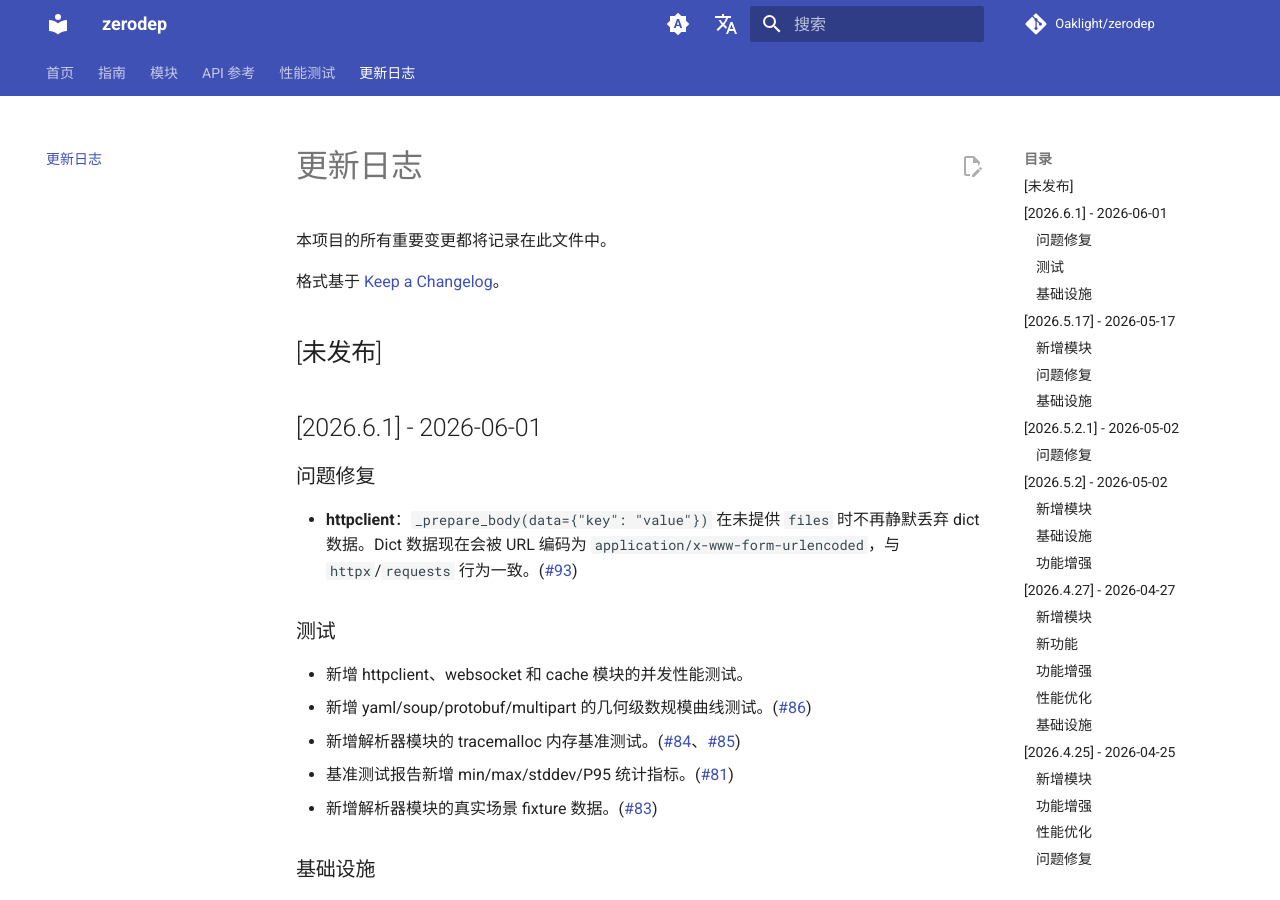
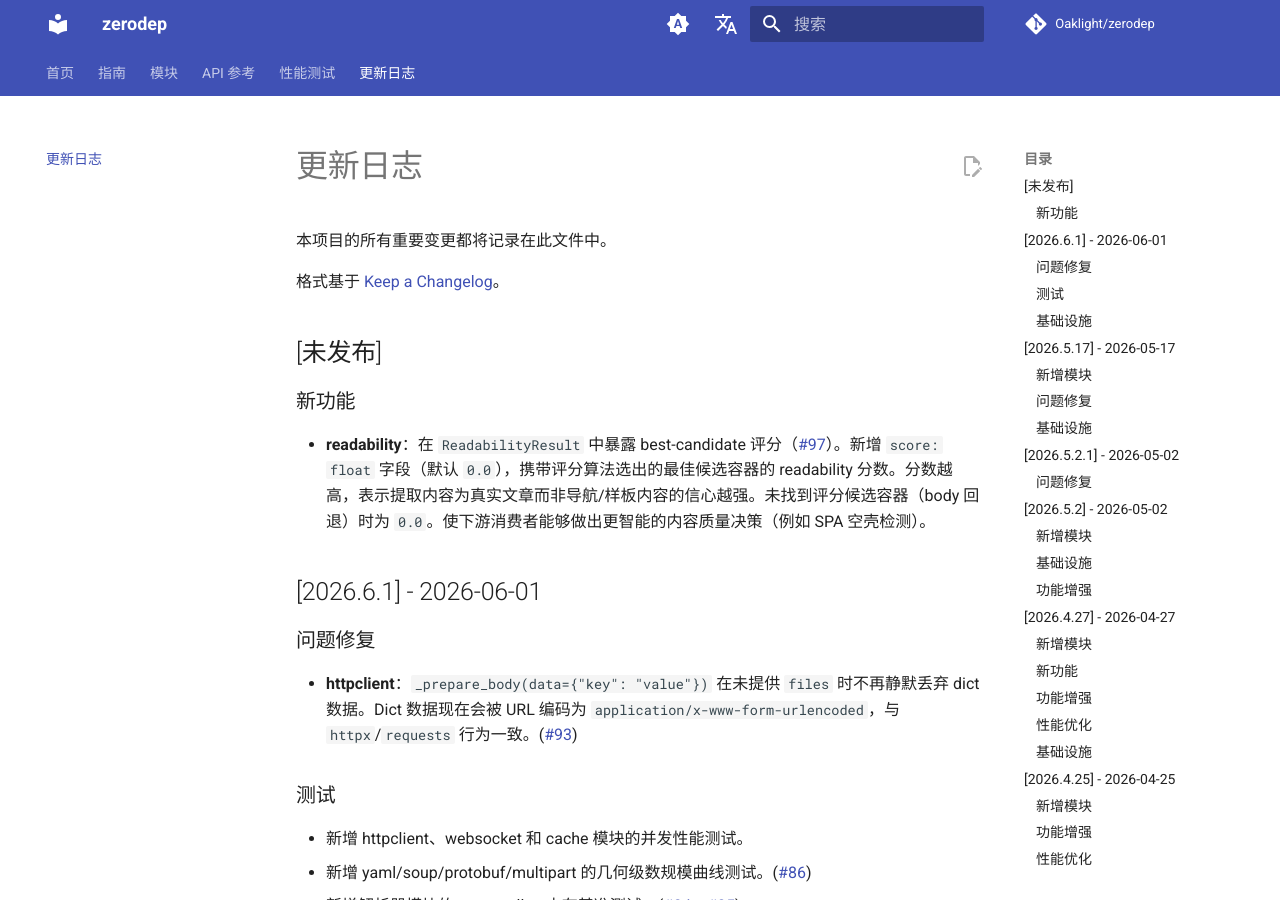
Before and after one commit to Oaklight/zerodep, an MkDocs documentation site: the page built from docs/changelog.md, in a window 1280 px wide and 900 px high. Built offline with MkDocs 1.6.1 and Material for MkDocs 9.7.7, drawn with Linux system fonts in a browser that asks for light colours; comment, search, counter and statistics services are not loaded.

Commit message:
docs(zh): 更新 changelog 和 readability 模块文档 (#97)
- changelog: 在 [未发布] 下添加 ReadabilityResult.score 条目
- modules/readability: 在 ReadabilityResult 表格中添加 score 字段，
  在基本用法示例中展示 score

```diff
--- a/docs/changelog.md
+++ b/docs/changelog.md
@@ -5,6 +5,10 @@
 格式基于 [Keep a Changelog](https://keepachangelog.com/zh-CN/1.1.0/)。
 
 ## [未发布]
+
+### 新功能
+
+- **readability**：在 `ReadabilityResult` 中暴露 best-candidate 评分（[#97](https://github.com/Oaklight/zerodep/pull/97)）。新增 `score: float` 字段（默认 `0.0`），携带评分算法选出的最佳候选容器的 readability 分数。分数越高，表示提取内容为真实文章而非导航/样板内容的信心越强。未找到评分候选容器（body 回退）时为 `0.0`。使下游消费者能够做出更智能的内容质量决策（例如 SPA 空壳检测）。
 
 ## [2026.6.1] - 2026-06-01
 
```
Also changed, not shown: docs/modules/readability.md (+2 -0 lines).
